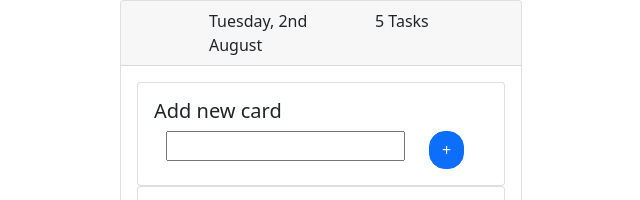
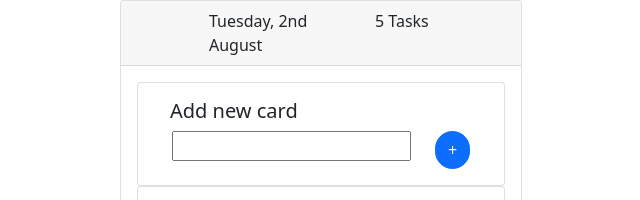
Before and after one commit to imac1/attribute-css-general, a plain HTML site: page index.html in a window 1280 px wide. Shown: the top 200 px of the page, without its empty margins (282-922 px from the left). Drawn offline with nearby package versions, Linux system fonts and the light colour scheme.

Commit message:
solved task 3

```diff
--- a/style.css
+++ b/style.css
@@ -24,5 +24,13 @@ header {
 
 
 .btn-primary {
-    border-radius: 1rem;
+    border-radius: 1.1rem;
 }
+.card-body > * {
+    flex-direction: column;
+    align-self: center;
+}
+
+h5 {
+    margin-left: 1rem;
+}
```
